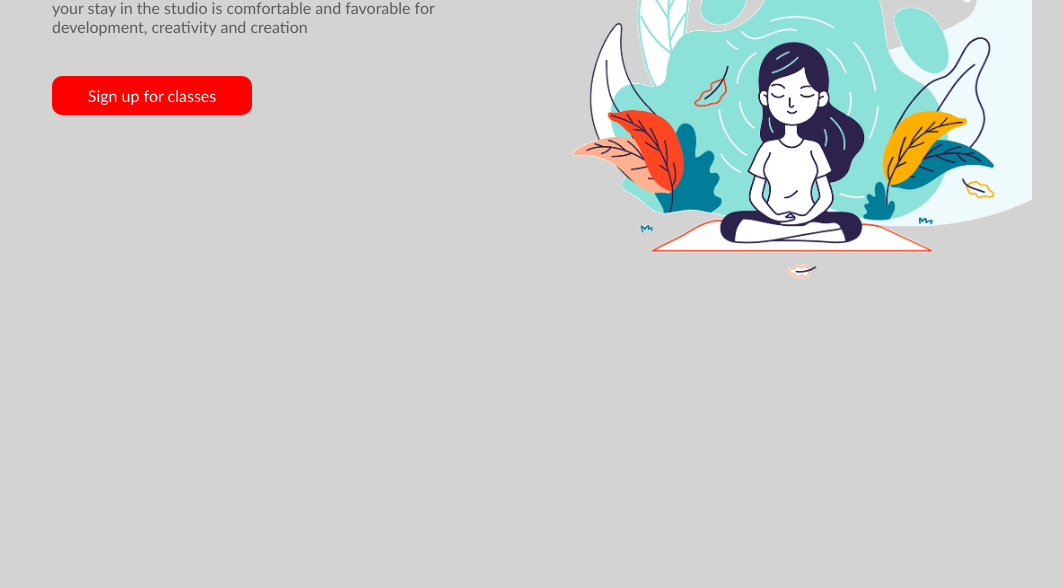
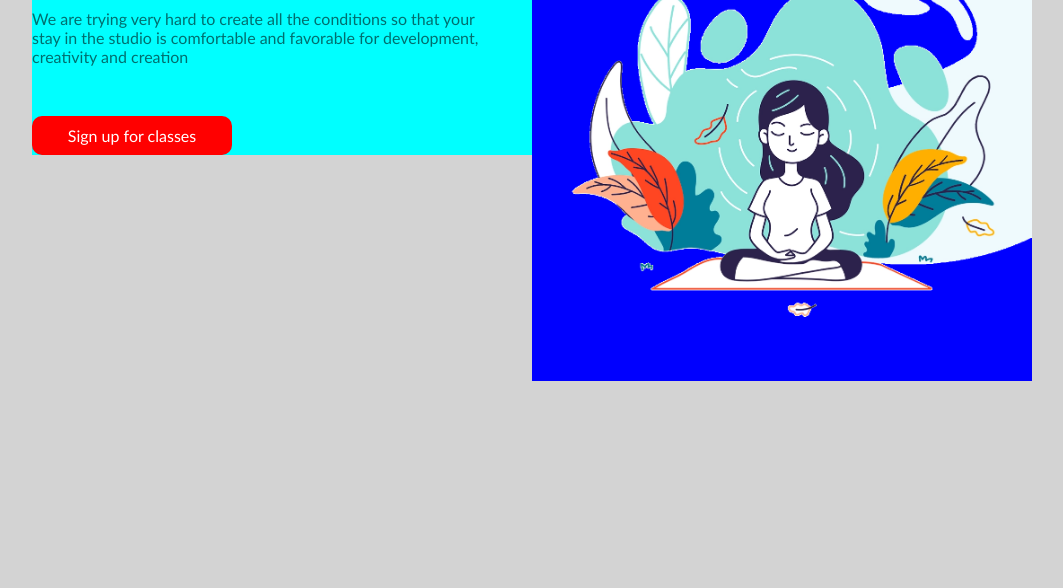
Before and after one commit to SergejsRom/9-yoga, a website: page index.html in a window 1280 px wide. Shown: the part 212-800 px from the top of the page, without its empty margins (108-1171 px from the left). Drawn offline with Linux system fonts and the light colour scheme; files that its build step writes are made by us from their sources.

Commit message:
failu struktura

```diff
--- a/yoga.css
+++ b/css/yoga.css
@@ -17,16 +17,12 @@ body {
 body > header,
 body > main
 {
-    display: inline-block;
     width: 1000px;
-    background-color: lightgray;
     margin-top: 20px;
     margin-left: calc(50% - 500px);
 }
 nav {
     width: 550px;
-    float: right;
-    padding: 0px;
     float: right;
 }
 
@@ -56,28 +52,34 @@ nav > a:first-child {
 header > nav > a:nth-child
 
 main {
+    background-color: rgb(116, 238, 34);
     margin-top: 10px;
+    display: inline-block;
+}
+div {
+    width: 500px;
+    background-color: aqua;
+    float: left;
+    margin-top: 25px;
+    padding-right: 5%;
 }
 
 div > h1 {
     color: black;
     font-family: 'Gill Sans', 'Gill Sans MT', Calibri, 'Trebuchet MS', sans-serif;
-    margin-left: 20px;
     float: left;
 }
 div > p {
     color: rgba(0, 0, 0, 0.568);
     font-family: 'Gill Sans', 'Gill Sans MT', Calibri, 'Trebuchet MS', sans-serif;
     float: left;
-    margin: 20px;
-    width: 450px;
+    margin-top: 25px;
 }
 div > a {
     font-family: 'Gill Sans', 'Gill Sans MT', Calibri, 'Trebuchet MS', sans-serif;
     text-decoration: none;
     text-align: center;
     float: left;
-    margin: 20px;
     width: 200px;
     padding: 10px;
     color: white;
@@ -85,4 +87,13 @@ div > a {
     border-radius: 10px;
     border-color: red;
     background-color: red;
+    margin-top: 50px;
 }
+main > img {
+    object-fit: contain;
+    object-position: center;
+    width: 500px;
+    height: 500px;
+    float: left;
+    background-color: blue;
+}
--- a/index.html
+++ b/index.html
@@ -11,19 +11,19 @@
     <header>
         <img style="margin-left:20px ; height: 53px; " src="./image/logo-yoga.png" alt="logo yoga">
         <nav>
-            <a class="nav" href="#">
+            <a href="#">
                 Home
             </a>
-            <a class="nav" href="#">
+            <a href="#">
                 Instructors
             </a>
-            <a class="nav" href="#">
+            <a href="#">
                 Schedule
             </a>
-            <a class="nav" href="#">
+            <a href="#">
                About studio
             </a>
-            <a class="nav" href="#">
+            <a href="#">
               Blog
             </a>
             <a href="#">
@@ -32,18 +32,18 @@
         </nav>
     </header>
     <main>
-        <img src="./image/yoga.png" style="width: 500px; float: right;" alt="yoga pic">
             <div>
             <h1>
             Welcome to <br>Yoga <span style="color: red">Lifestyle</span> studio
             </h1>
             <p>
-            We are trying very hard to create all the conditions so that <br>
-            your stay in the studio is comfortable and favorable for <br>
+            We are trying very hard to create all the conditions so that
+            your stay in the studio is comfortable and favorable for
             development, creativity and creation
         </p>
         <a href="#">Sign up for classes</a>
     </div>
+    <img src="./image/yoga.png" alt="yoga pic">
     </main>
 </body>
 </html>
```
